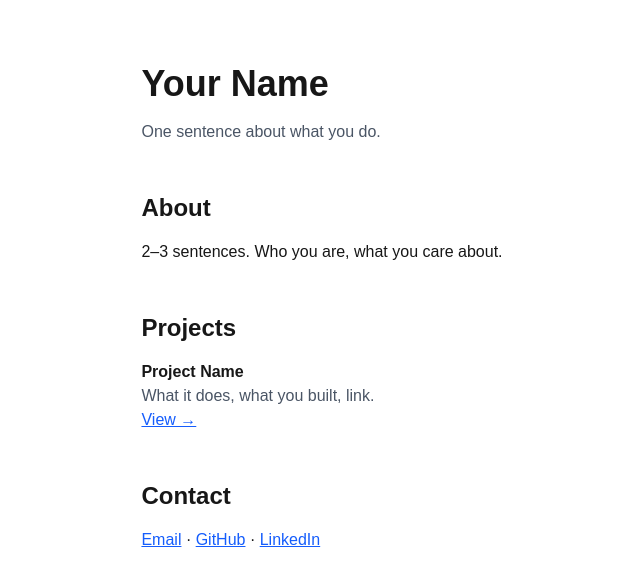
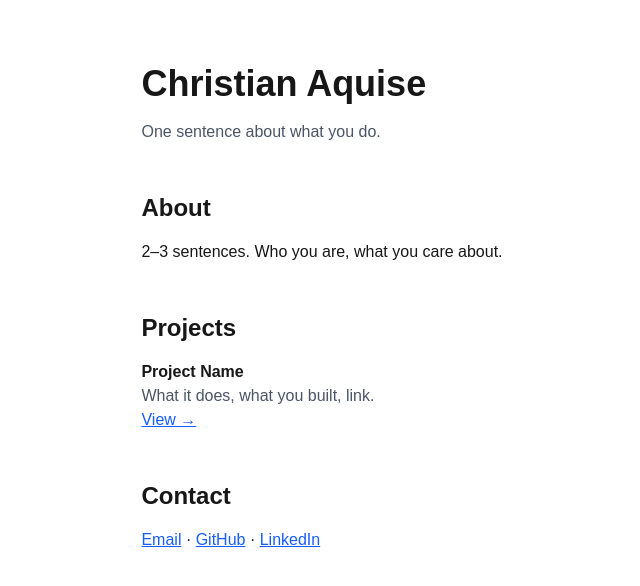
Before and after one commit to christianaquise-os/my-portfolio, a Next.js app: page / in a window 1280 px wide. Shown: the top 586 px of the page, without its empty margins (318-958 px from the left). Built offline with nearby package versions, Linux system fonts and the light colour scheme.

Commit message:
Add real content

```diff
--- a/app/layout.tsx
+++ b/app/layout.tsx
@@ -13,8 +13,8 @@ const geistMono = Geist_Mono({
 });
 
 export const metadata: Metadata = {
-  title: "Create Next App",
-  description: "Generated by create next app",
+  title: "Christian Aquise — Portfolio",
+  description: "Business Developer, Engineer, and Entrepreneur.",
 };
 
 export default function RootLayout({
--- a/app/page.tsx
+++ b/app/page.tsx
@@ -2,7 +2,7 @@ export default function Home() {
   return (
     <main className="max-w-2xl mx-auto px-6 py-16 space-y-12">
       <section>
-        <h1 className="text-4xl font-bold">Your Name</h1>
+        <h1 className="text-4xl font-bold">Christian Aquise</h1>
         <p className="mt-4 text-gray-600">One sentence about what you do.</p>
       </section>
 
@@ -26,7 +26,7 @@ export default function Home() {
       <section>
         <h2 className="text-2xl font-semibold mb-4">Contact</h2>
         <p>
-          <a href="mailto:you@example.com" className="text-blue-600 underline">Email</a> · {" "}
+          <a href="mailto:christian.aquise@gmail.com" className="text-blue-600 underline">Email</a> · {" "}
           <a href="https://github.com/yourhandle" className="text-blue-600 underline">GitHub</a> · {" "}
           <a href="https://linkedin.com/in/yourhandle" className="text-blue-600 underline">LinkedIn</a>
         </p>
```
